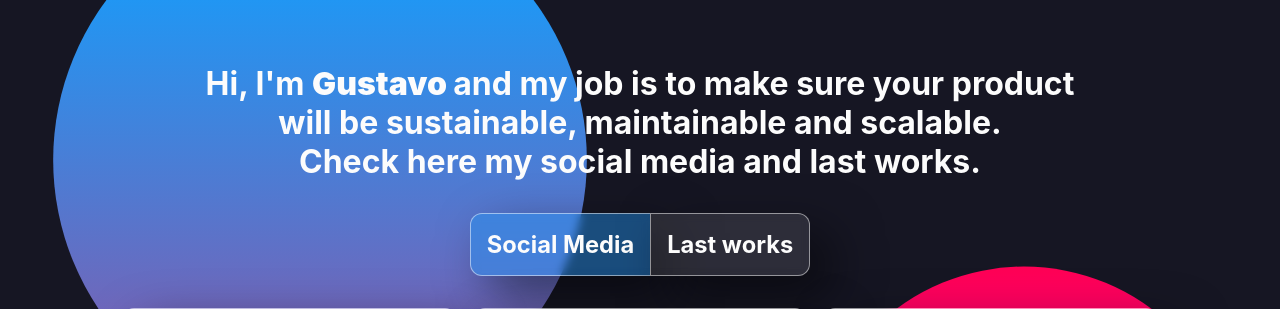
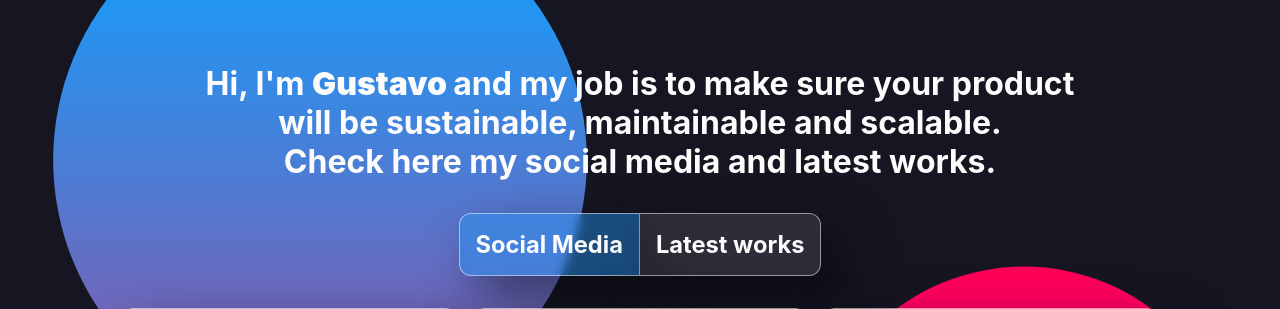
Before and after one commit to gustavo-h-freitas/gustavo-dev, a Nuxt app: page / in a window 1280 px wide. Shown: the top 309 px of the page. Built offline with nearby package versions, Linux system fonts and the light colour scheme.

Commit message:
chore: typo

```diff
--- a/components/content-home.vue
+++ b/components/content-home.vue
@@ -1,13 +1,16 @@
 <template>
   <div class="content">
     <div class="content-title">
-      <h1>Hi, I'm <b> Gustavo </b> and my job is to make sure your product will be sustainable, maintainable and scalable.</h1>
-      <h1>Check here my social media and last works.</h1>
+      <h1>
+        Hi, I'm <b> Gustavo </b> and my job is to make sure your product will be
+        sustainable, maintainable and scalable.
+      </h1>
+      <h1>Check here my social media and latest works.</h1>
     </div>
 
-    <tabs-selector v-model="selectedTab"/>
+    <tabs-selector v-model="selectedTab" />
 
-    <tabs-grid :selected-tab="selectedTab"/>
+    <tabs-grid :selected-tab="selectedTab" />
 
     <email-modal />
   </div>
@@ -16,8 +19,8 @@
 <script>
 export default {
   data: () => ({
-    selectedTab: 'social'
-  })
+    selectedTab: 'social',
+  }),
 }
 </script>
 
--- a/components/molecules/tabs-selector.vue
+++ b/components/molecules/tabs-selector.vue
@@ -13,7 +13,7 @@
       :class="['tabs-card', { active: !isSocialActive }]"
       @click.native="handleTabSelection('work')"
     >
-      <h3>Last works</h3>
+      <h3>Latest works</h3>
     </content-card>
   </div>
 </template>
@@ -23,14 +23,14 @@ export default {
   props: {
     value: {
       type: String,
-      required: true
-    }
+      required: true,
+    },
   },
 
   computed: {
     isSocialActive() {
       return this.value === 'social'
-    }
+    },
   },
 
   methods: {
@@ -38,8 +38,8 @@ export default {
       if (value !== this.value) {
         this.$emit('input', value)
       }
-    }
-  }
+    },
+  },
 }
 </script>
 
--- a/pages/index.vue
+++ b/pages/index.vue
@@ -9,7 +9,7 @@ export default {
   name: 'IndexPage',
   head() {
     const descriptionText =
-      "Hi, I'm Gustavo and my job is to make sure your product will be sustainable maintainable and scalable Check here my social media and last works."
+      "Hi, I'm Gustavo and my job is to make sure your product will be sustainable maintainable and scalable Check here my social media and latest works."
     const image = 'https://gustavo-dev.com.br/me.jpg'
 
     return {
```
